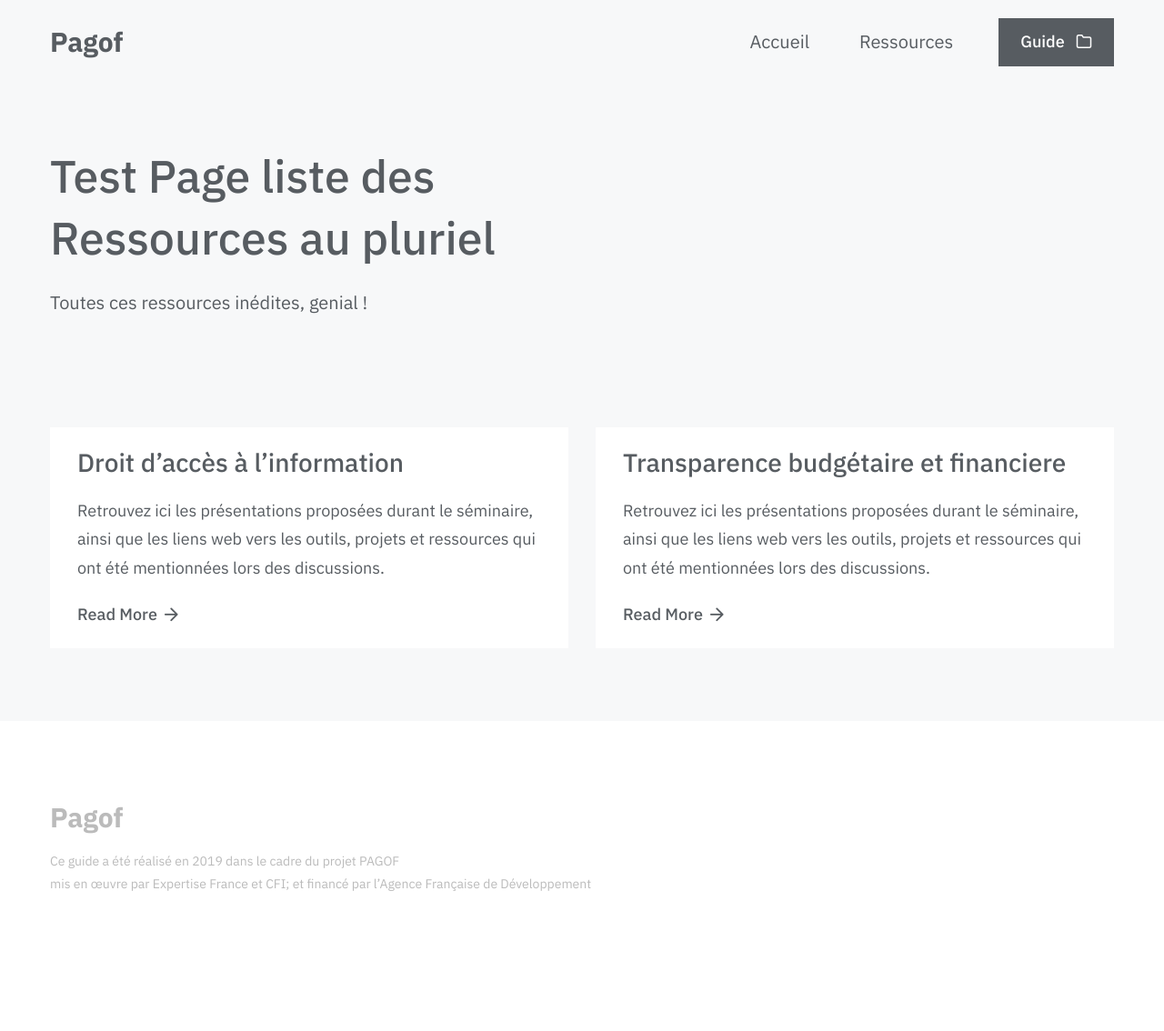
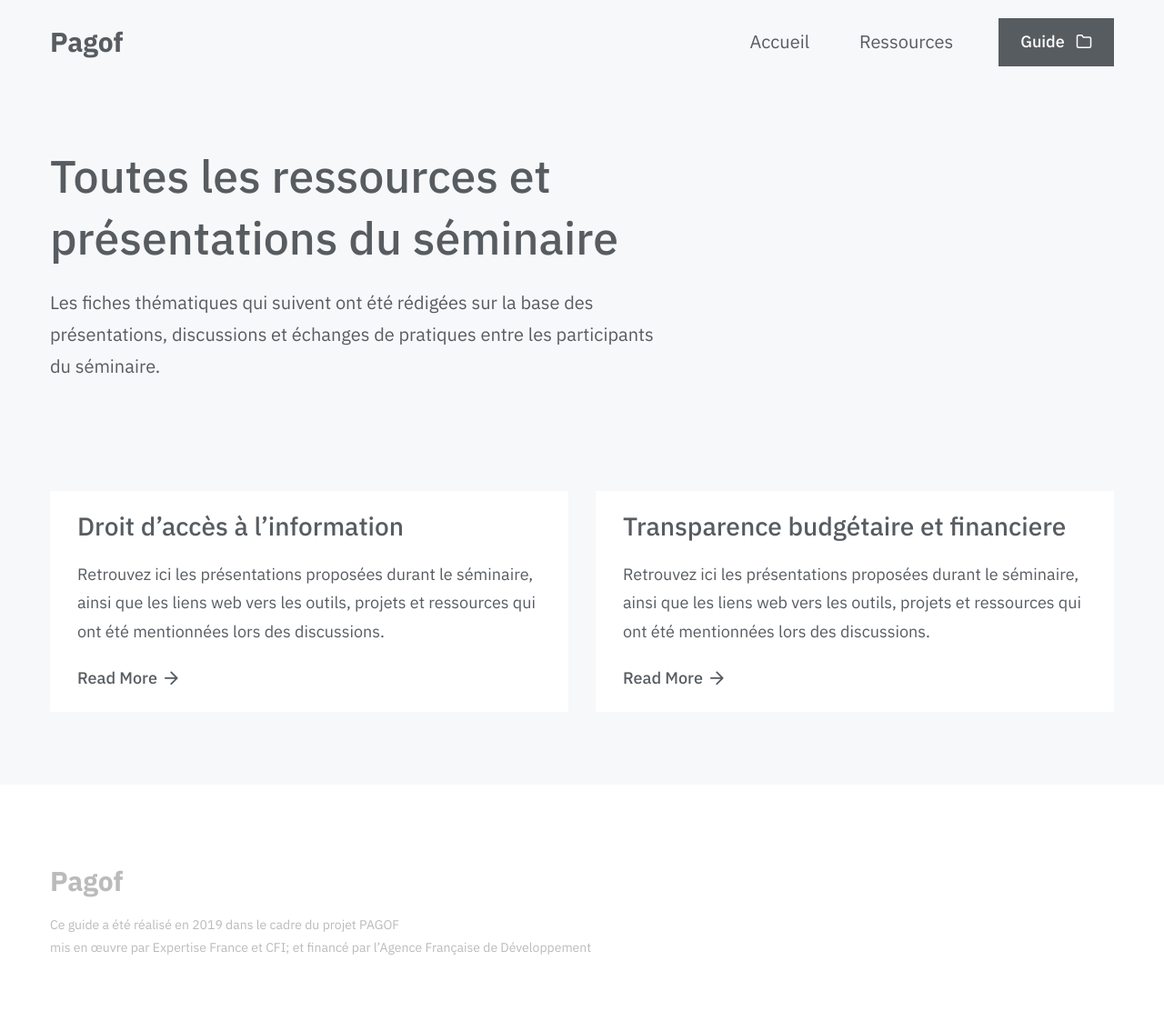
Before and after one commit to cecilaki/guide, a Jekyll site: the page built from ressources.md, in a window 1280 px wide. Shown: the whole page at 91% size. Built offline with Jekyll 4.4.1, drawn with Linux system fonts in a browser that asks for light colours; some web fonts are replaced; before the commit the page ends 1064 px from its top, so only the background shows below that.

Commit message:
Update ressources.md

```diff
--- a/ressources.md
+++ b/ressources.md
@@ -1,13 +1,13 @@
 ---
 # Page settings
 layout: ressources-archive # Choose layout: "default", "homepage" or "documentation-archive"
-title: Ressources au pluriel # Define a title of your page
+title: Ressources complementaires # Define a title of your page
 description: # Define a description of your page
 keywords: # Define keywords for search engines
 
 # Hero section
 hero:
-    title: Test Page liste des Ressources au pluriel
-    text:  Toutes ces ressources inédites, genial !
+    title: Toutes les ressources et présentations du séminaire
+    text:  Les fiches thématiques qui suivent ont été rédigées sur la base des présentations, discussions et échanges de pratiques entre les participants du séminaire.
 
 ---
```
